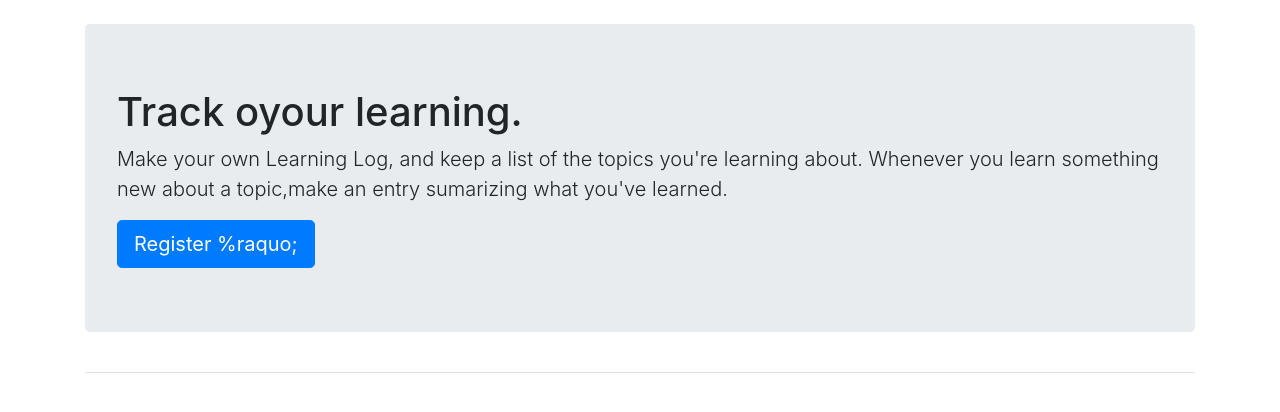
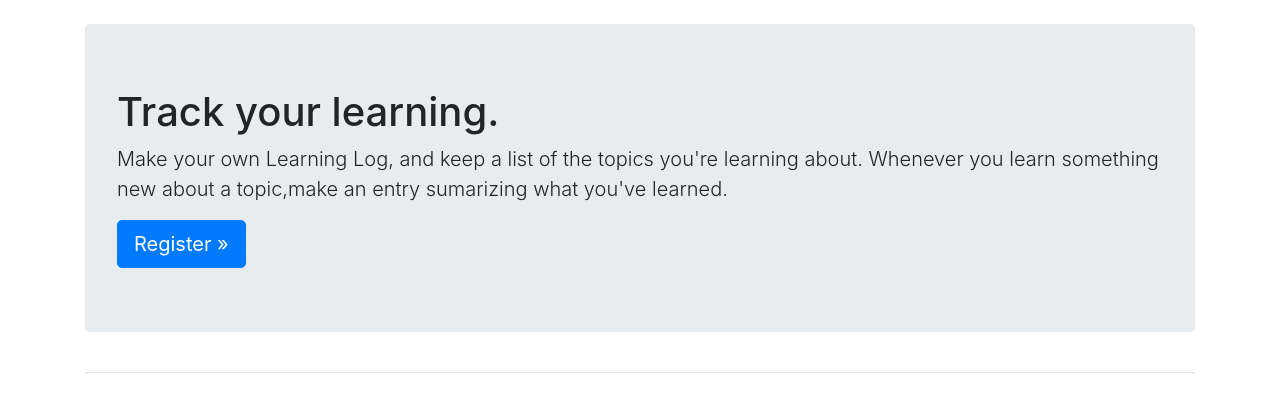
Before and after one commit to EvolutionR1st/frist-lab, a Django app: page / in a window 1280 px wide. Shown: the part 58-470 px from the top of the page. Run offline with Django 4.2, Linux system fonts and the light colour scheme; some libraries are stand-ins or nearby versions.

Commit message:
7th fixed

```diff
--- a/learning_logs/templates/learning_logs/base.html
+++ b/learning_logs/templates/learning_logs/base.html
@@ -55,10 +55,10 @@
                 </li>
               {% else %}
                 <li class="nav-item">
-                    <a class="navbar-link" href="{% url 'users:register'%}">Register</a>
+                    <a class="navbar-link" href="{% url 'users:register'%}">Register </a>
                 </li>
                 <li class="nav-item">
-                    <a class="navbar-link" href="{% url 'users:login'%}">Log in</a>
+                    <a class="navbar-link" href="{% url 'users:login'%}"> Log in</a>
                 </li>
               {% endif %}
           </ul>
--- a/learning_logs/templates/learning_logs/index.html
+++ b/learning_logs/templates/learning_logs/index.html
@@ -9,13 +9,13 @@
 {% block page_header %}<!--告诉django接下来定义page_header块包含的内容。-->
   <div class="jumbotron"><!--jumbotron就是应用了一系列样式设置命令的div元素。
   这里使用选择器jumbotron应用这组来自bootstrap库的样式设置指令。-->
-      <h1 class="dispaly-3">Track oyour learning.</h1><!--h1是一级标题。display-3让标题更窄更高-->
+      <h1 class="dispaly-3">Track your learning.</h1><!--h1是一级标题。display-3让标题更窄更高-->
 
       <p class="lead">Make your own Learning Log, and keep a list of the topics you're learning about.
       Whenever you learn something new about a topic,make an entry sumarizing what you've learned.</p>
 
       <a class="btn btn-lg btn-primary" href="{% url 'users:register' %}"
-         role="button">Register %raquo;</a>
+         role="button">Register &raquo;</a>
       <!--创建按钮（非文本链接）邀请用户注册。代码%raquo是一个HTML实体，表示“>>”符号-->
 
   </div>
--- a/users/templates/registration/login.html
+++ b/users/templates/registration/login.html
@@ -17,7 +17,7 @@
   <form method="post" action="{% url 'users:login' %}" class="form"> <!--添加clas=“form”-->
     <!--让登录视图对表单进行处理，将实参action设置为登录页面的URL-->
     {% csrf_token %}
-    {% bootstrap_form form %} <!--使用这个来显示表单，标签模板{% bootstrap_form%}将bootstrap样式应用于各个表单-->
+    {% bootstrap_form form %} <!--使用这个来显示表单，标签模板bootstrap_form将bootstrap样式应用于各个表单-->
 
     {% buttons %}<!--bootstrap4起始模板标签，将bootstrap样式应用于按钮-->
       <button name="submit" class="btn btn-primary">Log in</button><!--提交按钮-->
```
